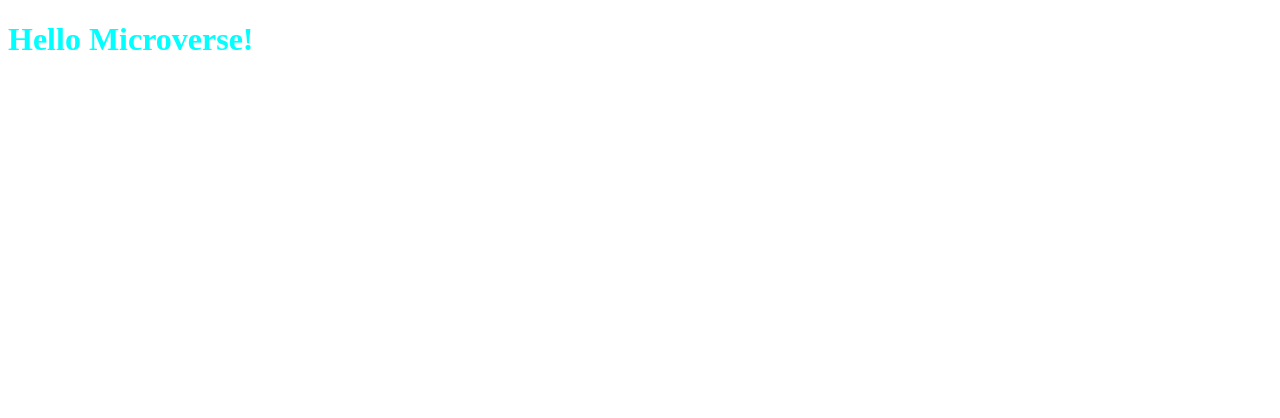
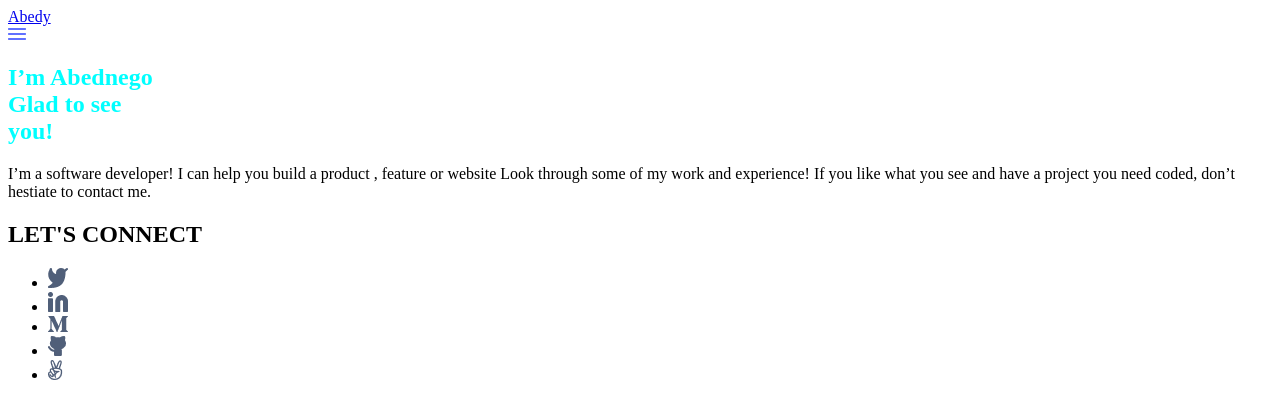
Before and after one commit to AbednegoKibitok/module1microverse, a website: page index.html in a window 1280 px wide. Drawn offline with Linux system fonts and the light colour scheme.

Commit message:
Add logo Add navigation bar Add Bio

```diff
--- a/index.html
+++ b/index.html
@@ -4,10 +4,33 @@
     <meta charset="UTF-8">
     <meta http-equiv="X-UA-Compatible" content="IE=edge">
     <meta name="viewport" content="width=device-width, initial-scale=1.0">
+    <title>Document</title>
     <link rel="stylesheet" href="styles.css">
-    <title>Document</title>
 </head>
 <body>
-    <h1>Hello Microverse!</h1>
+    <header>
+        <span ><a class="myLogo" href="#">Abedy</a></span>
+        <nav>
+            <a href="#">
+                <img src="icons/Union.png" alt="Union.png">
+            </a>
+        </nav>
+    </header>
+    <section class="headline">
+        <h1 class="heading">I’m Abednego<br> Glad to see<br> you!</h1>
+        <main>
+            <p>I’m a software developer! I can help you build a product , feature or website Look through some of my work and experience! If you like what you see and have a project you need coded, don’t hestiate to contact me.</p>
+        </main>
+        <h2 class="connect">LET'S CONNECT</h2>
+        <div>
+            <ul class="social">
+                <li><a href="#"><img src="icons/Vector.png" alt="twitter_icon"></a></li>
+                <li><a href="#"><img src="icons/Linkedin icon.png" alt="Linkedin_icon"></a></li>
+                <li><a href="#"><img src="icons/Vector (1).png" alt="Medium_icon"></a></li>
+                <li><a href="#"><img src="icons/Vector (2).png" alt="Github_icon"></a></li>
+                <li><a href="#"><img src="icons/Vector (3).png" alt="Chill_icon"></a></li>
+            </ul>
+        </div>
+    </section>
 </body>
 </html>
```
